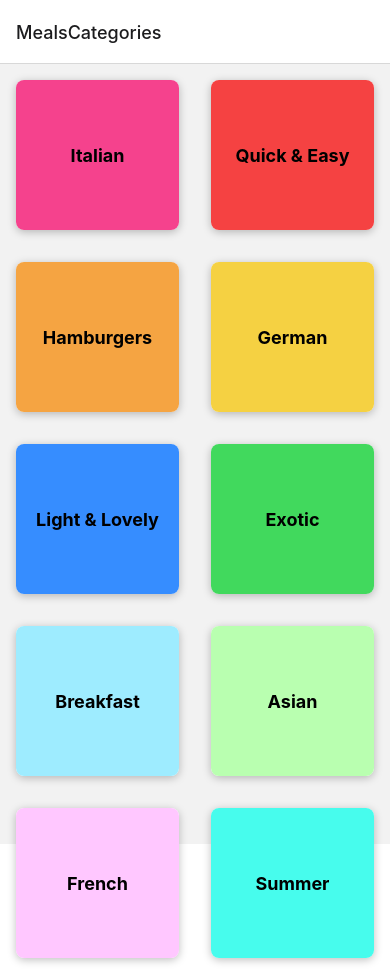
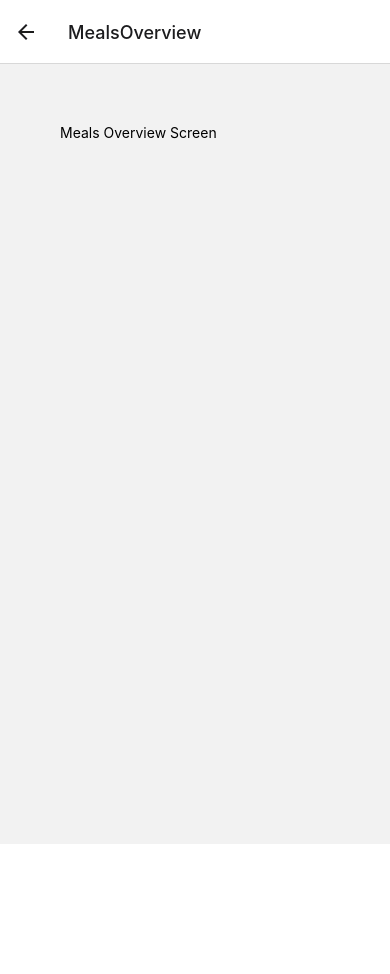
Before and after one commit to KimW1998/MealsApp, a React Native app: screen /MealsOverview in a window 390 px wide. After the commit the page ends 844 px from the top, so only its background shows below. Built offline with nearby package versions, Linux system fonts and the light colour scheme.

Commit message:
create a navigation route to the new MealsOverviewScreen

```diff
--- a/App.js
+++ b/App.js
@@ -4,6 +4,7 @@
 import { createNativeStackNavigator } from "@react-navigation/native-stack";
 
 import CategoriesScreen from "./screens/CategoriesScreen";
+import MealsOverviewScreen from "./screens/MealsOverviewScreen";
 
 const Stack = createNativeStackNavigator();
 
@@ -13,7 +14,8 @@
       <StatusBar style="dark" />
       <NavigationContainer>
         <Stack.Navigator>
-          <Stack.Screen name="MealsCategories" component = {CategoriesScreen} />
+          <Stack.Screen name="MealsCategories" component={CategoriesScreen} />
+          <Stack.Screen name="MealsOverview" component={MealsOverviewScreen} />
         </Stack.Navigator>
       </NavigationContainer>
     </>
--- a/components/CategoryGridTile.js
+++ b/components/CategoryGridTile.js
@@ -1,7 +1,7 @@
 import { View, Pressable, Text, StyleSheet, Platform } from "react-native";
 
 
-function CategoryGridTile({ title, color }) {
+function CategoryGridTile({ title, color, onPress }) {
   return (
     <View style={styles.gridItem}>
       <Pressable
@@ -10,6 +10,7 @@
           pressed ? styles.buttonPressed : null,
         ]}
         android_ripple={{ color: "#ccc" }}
+        onPress={onPress}
       >
         <View style={[styles.innerContainer, {backgroundColor: color}]}>
           <Text style={styles.title}>{title}</Text>
--- a/screens/CategoriesScreen.js
+++ b/screens/CategoriesScreen.js
@@ -2,14 +2,29 @@
 import { View, FlatList } from "react-native";
 import CategoryGridTile from "../components/CategoryGridTile";
 
-function renderCategroryItem(itemData) {
-    return <CategoryGridTile title={itemData.item.title} color={itemData.item.color} />;
-}
+function CategoriesScreen({navigation}) {
+    function renderCategroryItem(itemData) {
+        function pressHandler() {
+      navigation.navigate('MealsOverview');
+        }
 
-function CategoriesScreen() {
+        return (
+          <CategoryGridTile
+            title={itemData.item.title}
+            color={itemData.item.color}
+            onPress={pressHandler}
+          />
+        );
+      }
+
   return (
     <View>
-      <FlatList data={CATEGORIES} keyExtractor={(item) => item.id} renderItem={renderCategroryItem} numColumns={2}/>
+      <FlatList
+        data={CATEGORIES}
+        keyExtractor={(item) => item.id}
+        renderItem={renderCategroryItem}
+        numColumns={2}
+      />
     </View>
   );
 }
--- /dev/null
+++ b/screens/MealsOverviewScreen.js
@@ -0,0 +1,17 @@
+import {View, Text, StyleSheet} from 'react-native';
+import { MEALS } from '../data/dummy-data';
+
+function MealsOverviewScreen() {
+return <View style={styles.container}>
+    <Text>Meals Overview Screen </Text>
+</View>
+};
+
+export default MealsOverviewScreen
+
+const styles = StyleSheet.create({
+   container: {
+    flex: 1,
+    padding: 60,
+   }
+});
```
